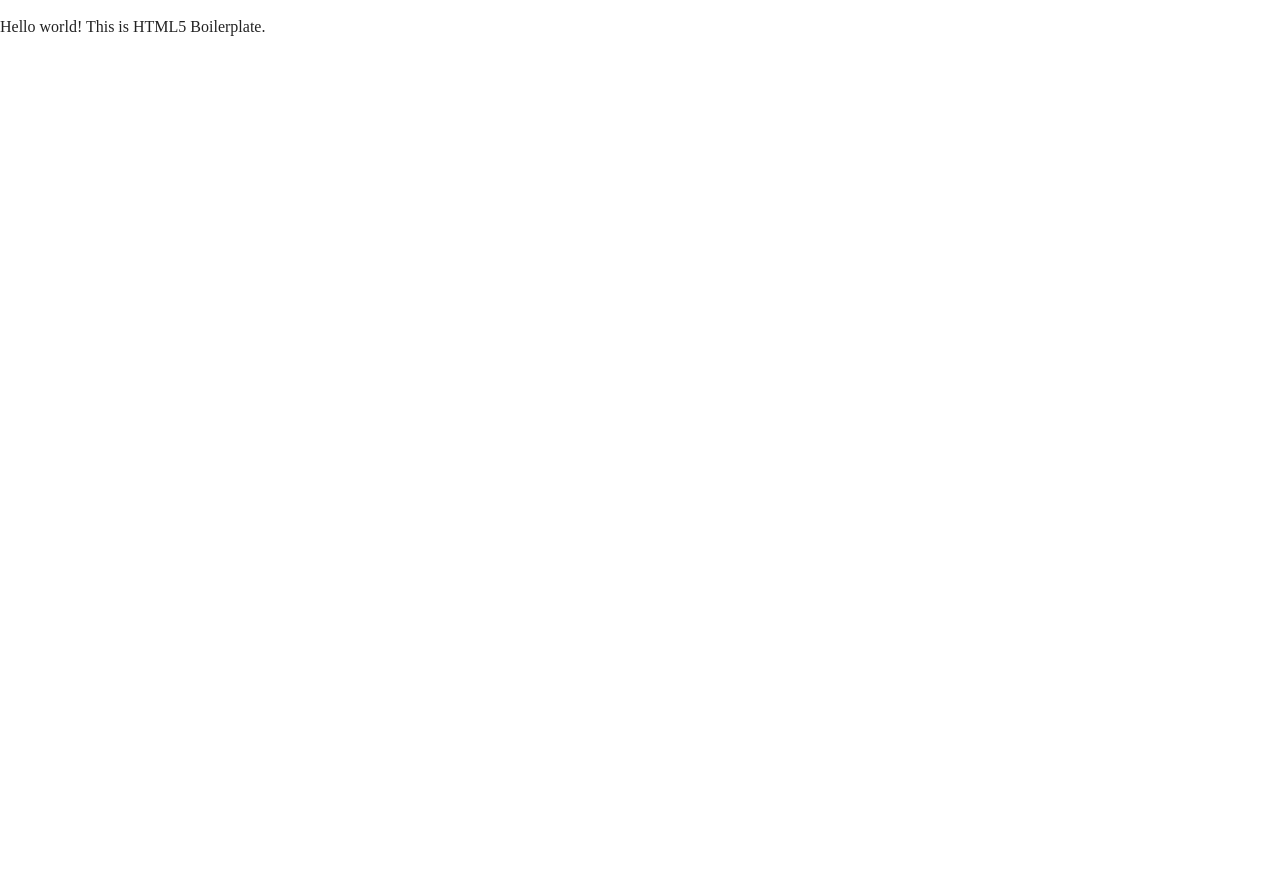
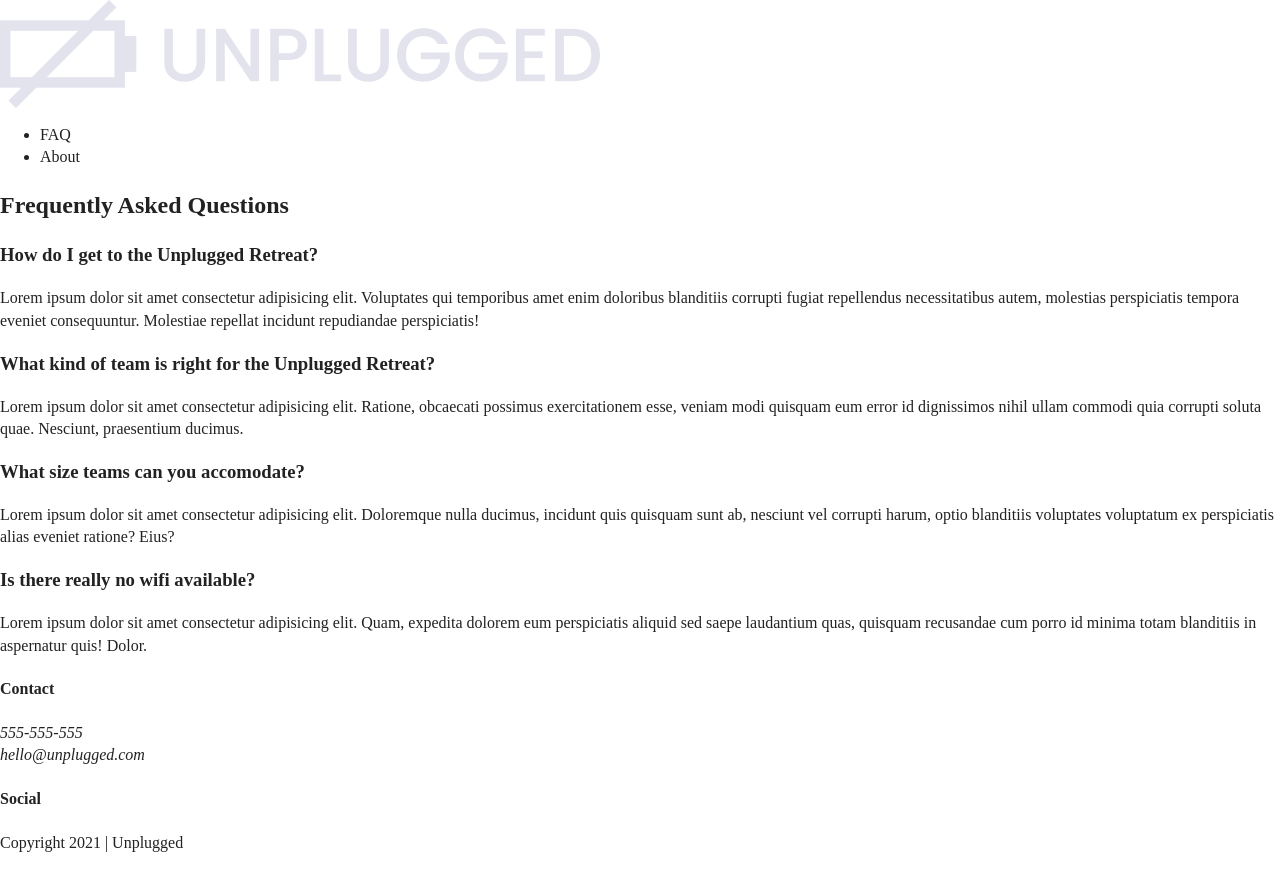
Before and after one commit to ashkyt/unplugged-retreat, a website: page faq/index.html in a window 1280 px wide. Before the commit the page ends 800 px from the top, so only its background shows below. Drawn offline with Linux system fonts and the light colour scheme; files whose address does not match are found by name.

Commit message:
content added to FAQ

```diff
--- a/faq/index.html
+++ b/faq/index.html
@@ -20,10 +20,69 @@
 
     <meta name="theme-color" content="#fafafa" />
   </head>
+  <body>
+    <header>
+      <div class="content-wrapper">
+        <a href="#"><img src="../img/unpluggedlogo.png" alt="unplugged logo" /></a>
+      </div class="header-divider"><!-- HEADER content wrapper ends-->
+      <nav>
+        <ul>
+          <li><a href="./index.html" target="_blank"></a>FAQ</li>
+          <li><a href="about/index.html" target="_blank"></a>About</li>
+        </ul>
+      </nav>
+    </header>
+<main>
+  <section class="faq">
+    <div class="content-wrapper">
+        <div class="faq-questions">
+          <h2>Frequently Asked Questions</h2>
 
-  <body>
-    <!-- Add your site or application content here -->
-    <p>Hello world! This is HTML5 Boilerplate.</p>
+          <h3>How do I get to the Unplugged Retreat?</h3>
+          <p>Lorem ipsum dolor sit amet consectetur adipisicing elit. Voluptates qui temporibus amet enim doloribus blanditiis corrupti fugiat repellendus necessitatibus autem, molestias perspiciatis tempora eveniet consequuntur. Molestiae repellat incidunt repudiandae perspiciatis!</p>
+
+          <h3>What kind of team is right for the Unplugged Retreat?</h3>
+          <p>Lorem ipsum dolor sit amet consectetur adipisicing elit. Ratione, obcaecati possimus exercitationem esse, veniam modi quisquam eum error id dignissimos nihil ullam commodi quia corrupti soluta quae. Nesciunt, praesentium ducimus.</p>
+
+          <h3>What size teams can you accomodate?</h3>
+          <p>Lorem ipsum dolor sit amet consectetur adipisicing elit. Doloremque nulla ducimus, incidunt quis quisquam sunt ab, nesciunt vel corrupti harum, optio blanditiis voluptates voluptatum ex perspiciatis alias eveniet ratione? Eius?</p>
+
+          <h3>Is there really no wifi available?</h3>
+          <p>Lorem ipsum dolor sit amet consectetur adipisicing elit. Quam, expedita dolorem eum perspiciatis aliquid sed saepe laudantium quas, quisquam recusandae cum porro id minima totam blanditiis in aspernatur quis! Dolor.</p>
+  </section>
+    </div>
+        </div>
+</main>
+
+    <footer>
+      <div class="content-wrapper">
+        <div class="footer-content">
+            <div class="contact">
+              <h4>Contact</h4>
+                <address>
+                  <p>555-555-555<br>hello@unplugged.com</p>
+                </address>
+            </div>
+          <div class="social">
+            <h4>Social</h4>
+            <div class="social-icons">
+              <p>
+                <a href="https://www.facebook.com/Skillcrush/" target="_blank"></a>
+              </p>
+              <p>
+                <a href="https://twitter.com/Skillcrush" target="_blank"></a>
+              </p>
+              <p>
+                <a href="https://www.instagram.com/skillcrush/" target="_blank"></a>
+              </p>
+            </div>
+        </div>
+      </div>
+      <div class="copyright">
+        <p>Copyright 2021 | Unplugged</p>
+      </div>
+    </footer>
+
     <script src="../js/vendor/modernizr-3.11.2.min.js"></script>
     <script src="../js/plugins.js"></script>
     <script src="../js/main.js"></script>
```
